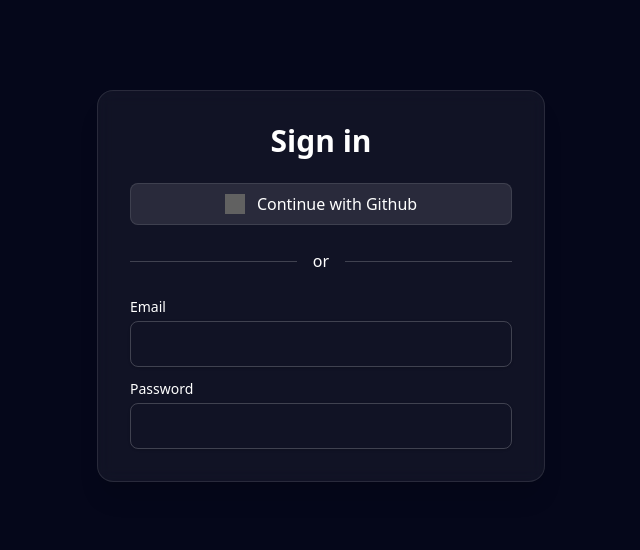
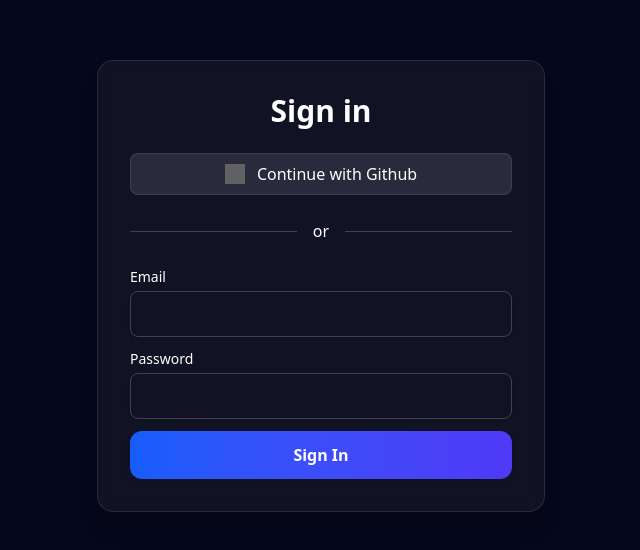
Before and after one commit to Tanujeet/CodeClimb, a Next.js app in the folder apps/web/: page /auth/signin in a window 1280 px wide. Shown: the part 114-664 px from the top of the page, without its empty margins (319-959 px from the left). Built offline with nearby package versions, Linux system fonts and the light colour scheme; grey boxes are pictures that could not be loaded.

Commit message:
signin page added

```diff
--- a/apps/web/app/auth/signin/page.tsx
+++ b/apps/web/app/auth/signin/page.tsx
@@ -37,6 +37,14 @@ const Signin = () => {
             />
           </label>
         </form>
+        <div className="flex justify-center mt-3 ">
+          <button
+            type="submit"
+            className="w-full py-3 px-4 bg-gradient-to-r from-blue-600 to-indigo-600 text-white font-semibold rounded-xl shadow-md hover:from-blue-500 hover:to-indigo-500 focus:outline-none focus:ring-2 focus:ring-blue-500 focus:ring-offset-2 transition duration-300"
+          >
+            Sign In
+          </button>
+        </div>
       </div>
     </div>
   );
```
